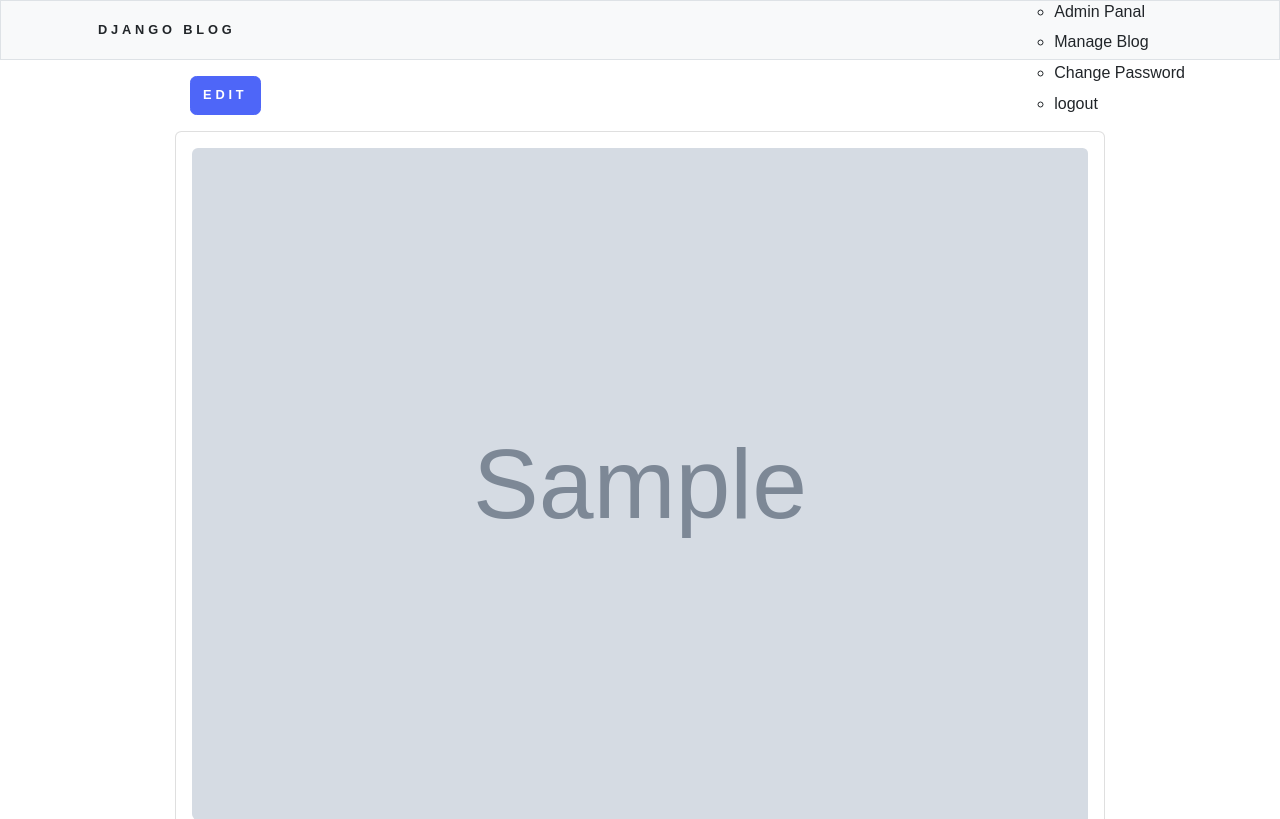
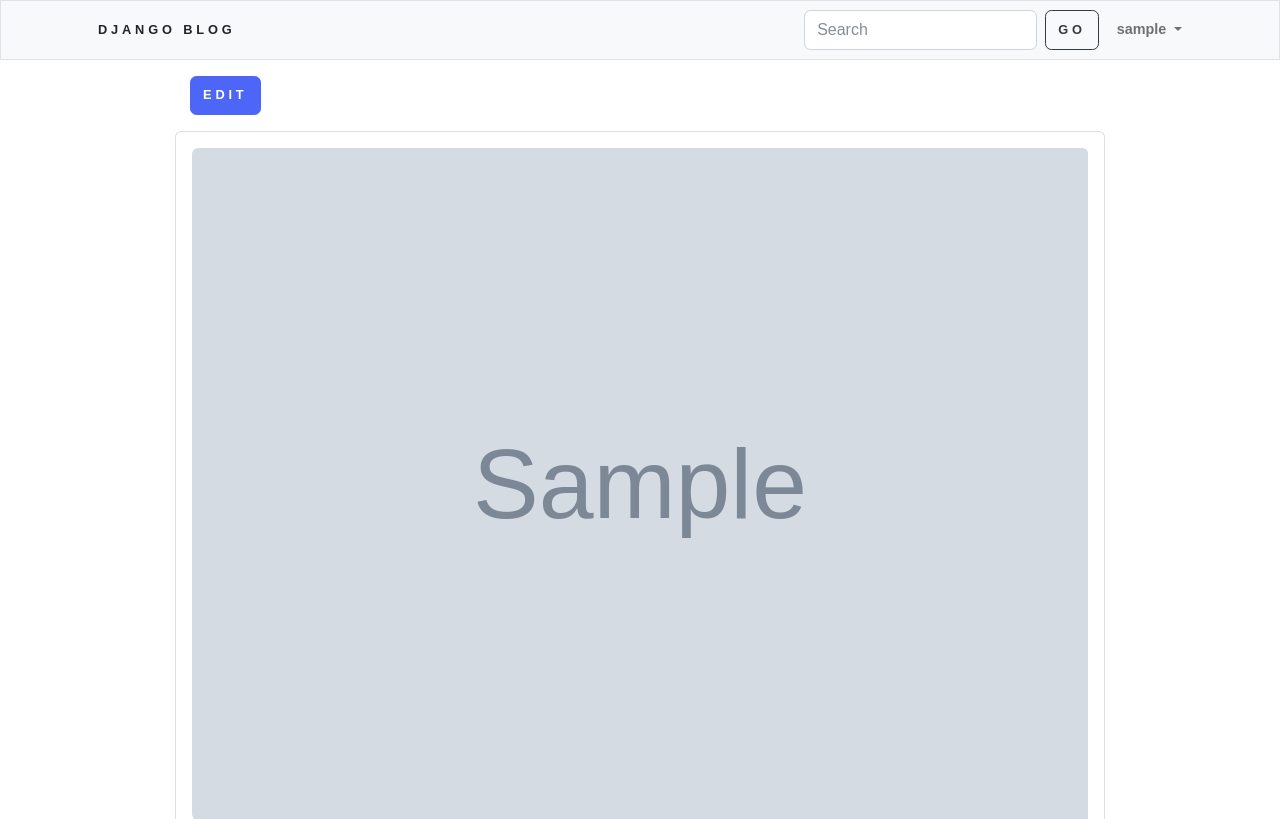
Before and after one commit to hosamhamdy258/django-blog, a Django app: page /categories/1/1/ in a window 1280 px wide. Shown: the top 819 px of the page. Run offline with Django 4.2, Linux system fonts and the light colour scheme; a user stored in the database is signed in; tables that the repository leaves empty hold one stand-in row (values such as "Sample post"); grey boxes marked "Sample" are stand-in pictures; some libraries are stand-ins or nearby versions.

Commit message:
fixed issues

```diff
--- a/templates/categories/base.html
+++ b/templates/categories/base.html
@@ -17,8 +17,8 @@
     />
 
     <link rel="stylesheet" href="{% static 'categories/css/home.css' %}" />
+    <link rel="stylesheet" href="{% static 'categories/css/main.css' %}" />
 
-    <link rel="stylesheet" href="{% static 'categories/css/main.css' %}" />
   </head>
 
   <body>
@@ -78,7 +78,7 @@
               >
                 <strong>{{ user.username }}</strong>
               </a>
-              <ul csass="dropdown-menu">
+              <ul class="dropdown-menu">
                 {% if user.is_superuser == True %}
                 <li><a class="dropdown-item" href="/admin">Admin Panal</a></li>
                 <li>
--- a/templates/categories/post.html
+++ b/templates/categories/post.html
@@ -11,7 +11,7 @@
 
   {% if post.created_by == user %}
   <div class="mt-3 col-12 text-start">
-    <a href="{% url 'edit' post.category.id post.id %}" class="btn btn-primary btn" role="button">Edit</a>
+    <a href="{% url 'editPost' post.category.id post.id %}" class="btn btn-primary btn" role="button">Edit</a>
   </div>
   {% endif %}
 
```
